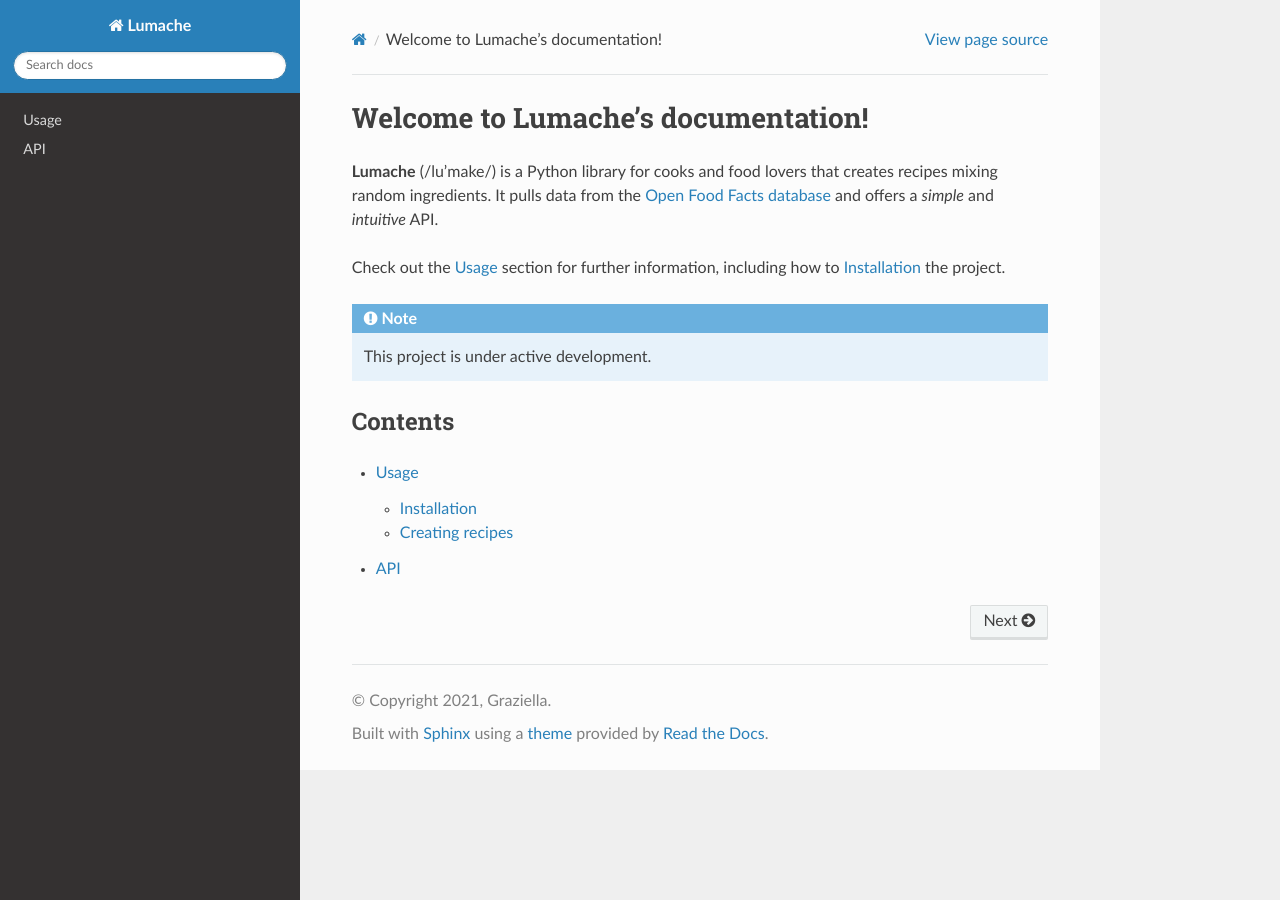
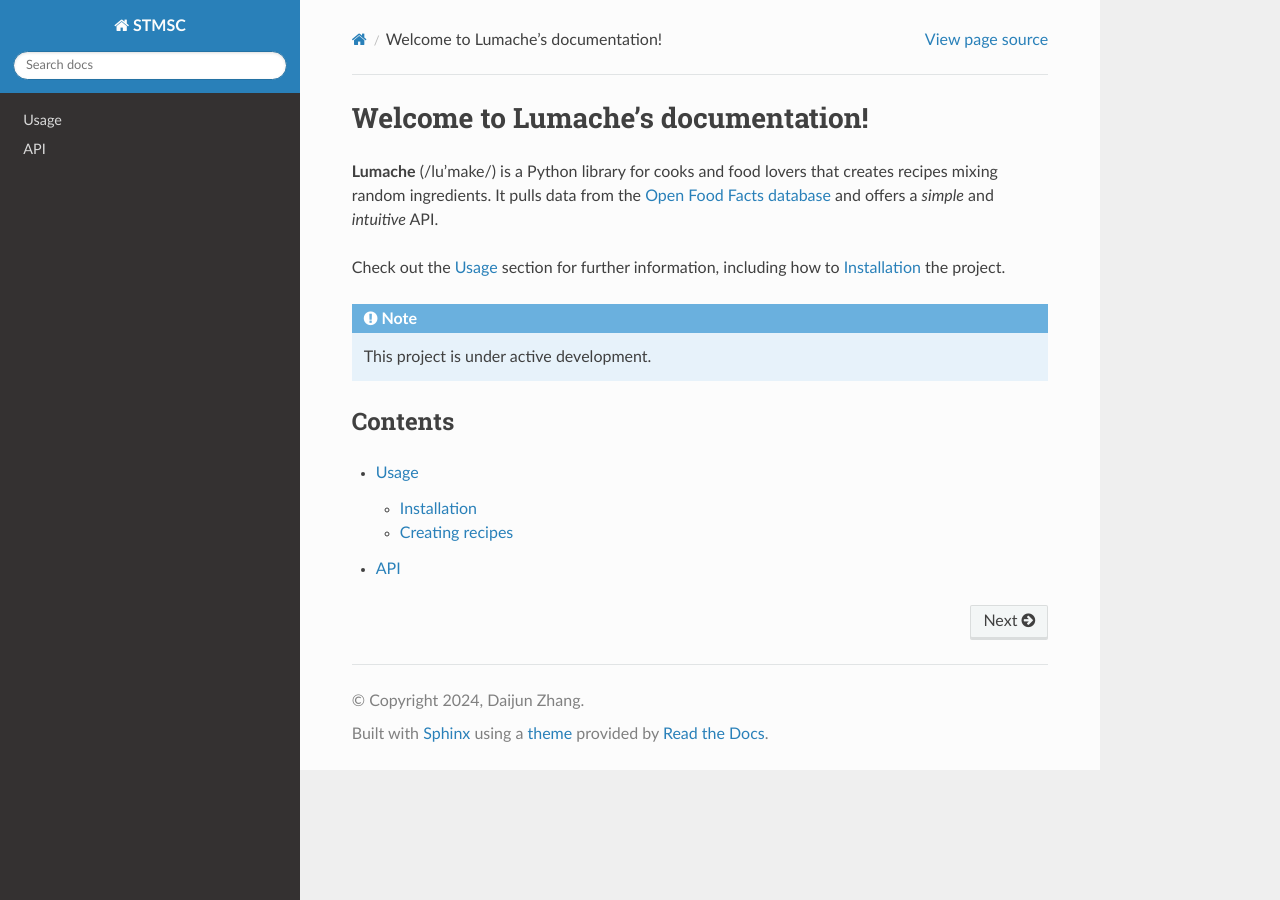
Before and after one commit to DJZhang996/STMSC-tutorial, a Sphinx documentation site: the page built from docs/source/index.rst, in a window 1280 px wide. Built offline with Sphinx 7.4.7 and the Read the Docs theme 3.1.0, drawn with Linux system fonts in a browser that asks for light colours.

Commit message:
Update conf.py

```diff
--- a/docs/source/conf.py
+++ b/docs/source/conf.py
@@ -2,9 +2,9 @@
 
 # -- Project information
 
-project = 'Lumache'
-copyright = '2021, Graziella'
-author = 'Graziella'
+project = 'STMSC'
+copyright = '2024, Daijun Zhang'
+author = 'Daijun Zhang'
 
 release = '0.1'
 version = '0.1.0'
```
